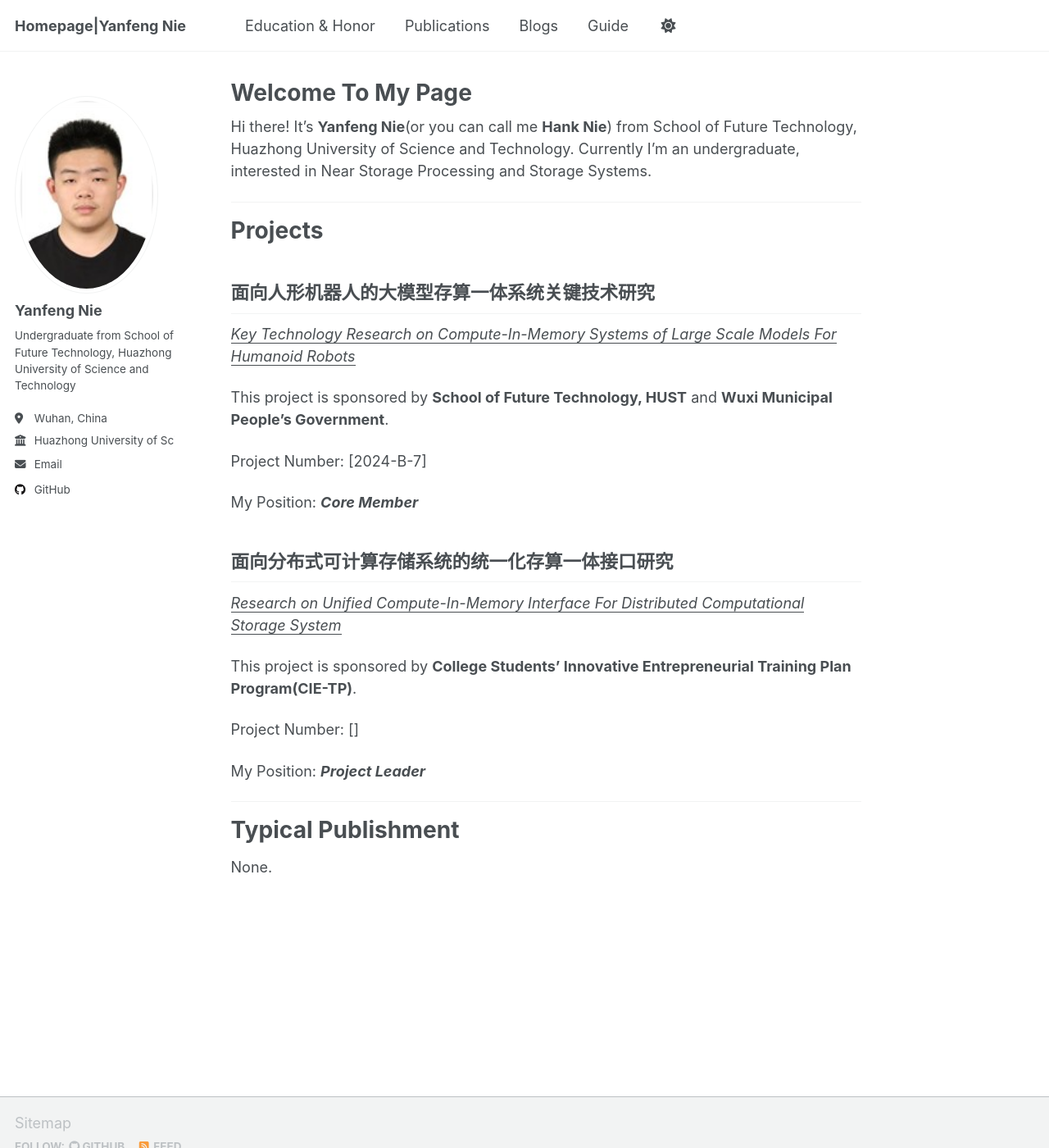
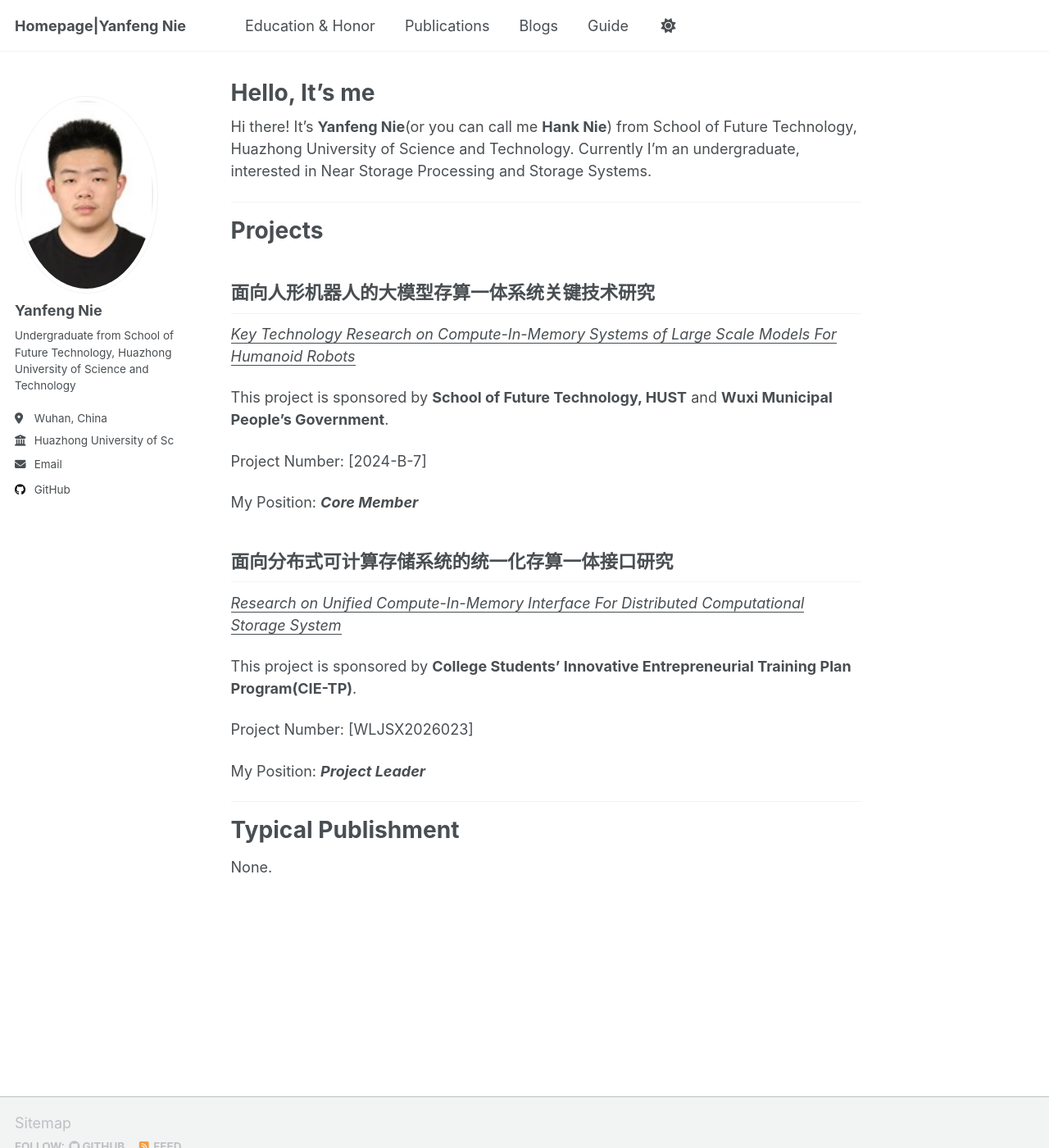
Before and after one commit to yanfeng-nie/yanfeng-nie.github.io, a Jekyll site: the page built from _pages/about.md, in a window 1280 px wide and 1400 px high. Shown: the whole window at 82% size. Built offline with Jekyll 4.4.1, drawn with Linux system fonts in a browser that asks for light colours; a script that is not in the unit is left out.

Commit message:
New updates

```diff
--- a/_pages/about.md
+++ b/_pages/about.md
@@ -1,6 +1,6 @@
 ---
 permalink: /
-title: "Welcome To My Page"
+title: "Hello, It's me"
 author_profile: true
 redirect_from:
   - /about/
@@ -29,7 +29,7 @@ My Position: ***Core Member***
 
 This project is sponsored by **College Students' Innovative Entrepreneurial Training Plan Program(CIE-TP)**.
 
-Project Number: []
+Project Number: [WLJSX2026023]
 
 My Position: ***Project Leader***
 
```
